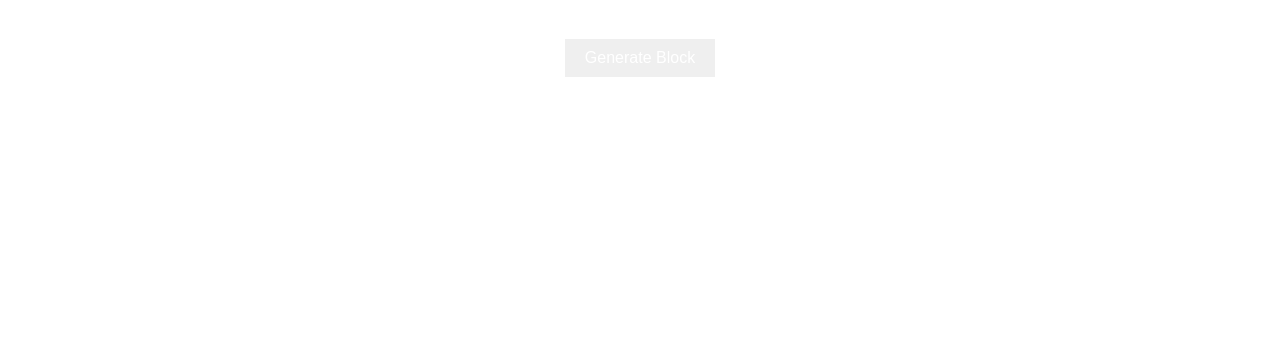
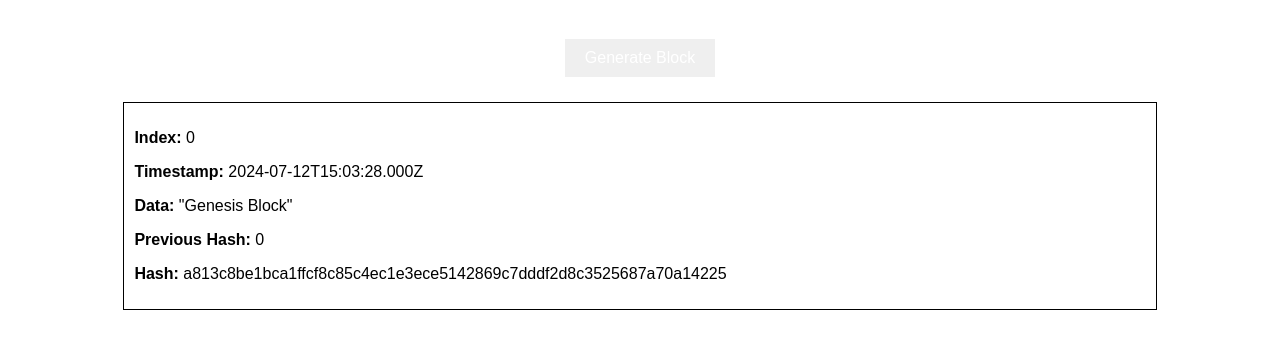
Before and after one commit to caio-videmelo/blockchain-for-starters, a plain HTML site: page indexV2.html in a window 1280 px wide. Shown: the part 61-410 px from the top of the page. Drawn offline with nearby package versions, Linux system fonts and the light colour scheme.

Commit message:
Update indexV2.html

```diff
--- a/indexV2.html
+++ b/indexV2.html
@@ -18,6 +18,6 @@ js.min.js"></script>
         <button id="generateBlockBtn">Generate Block</button>
     </div>
     <div id="blockchainDisplay"></div>
-    <script src="blockchainV2.sol"></script>
+    <script src="blockchainV2.js"></script>
 </body>
 </html>
```
